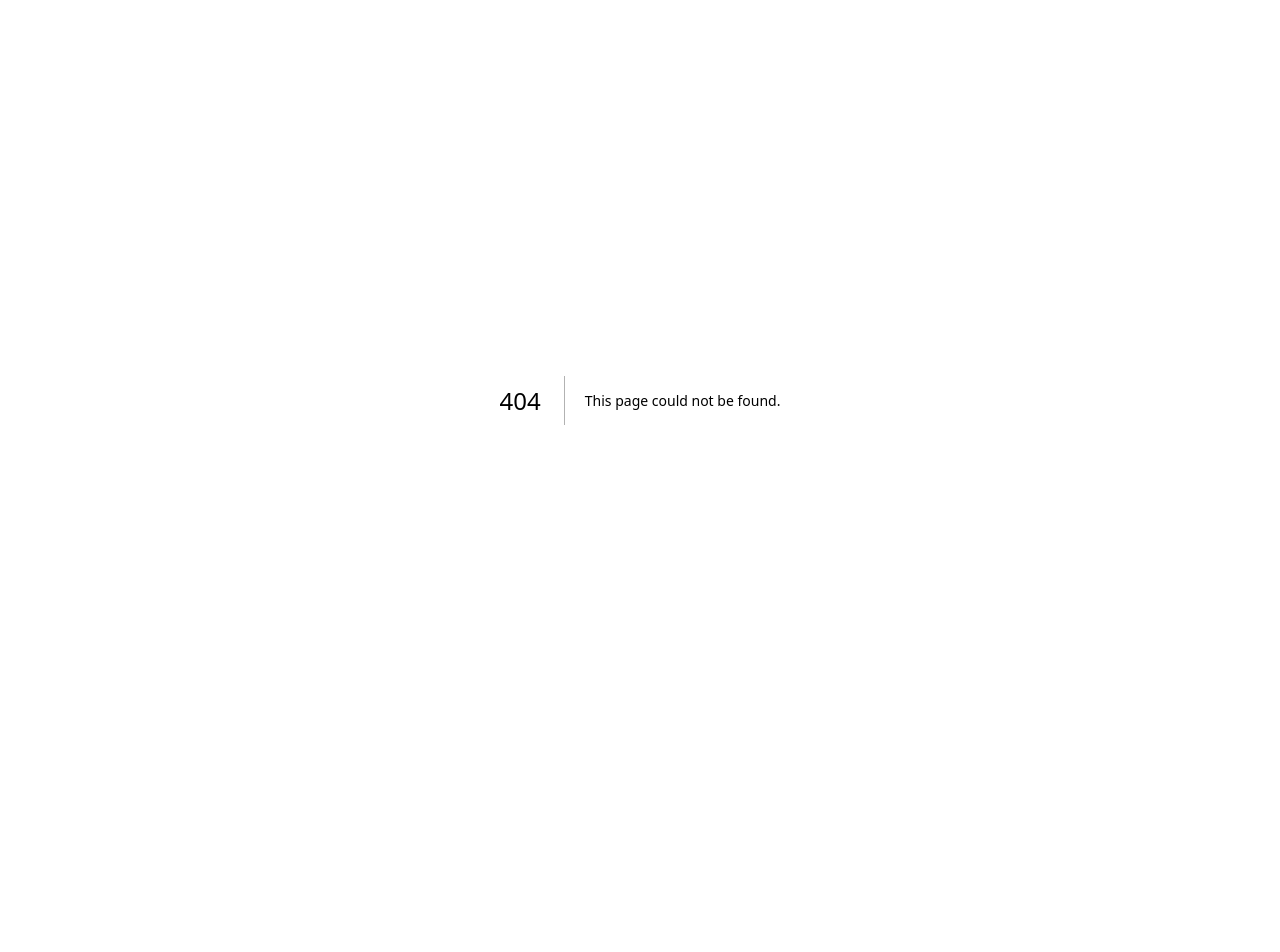
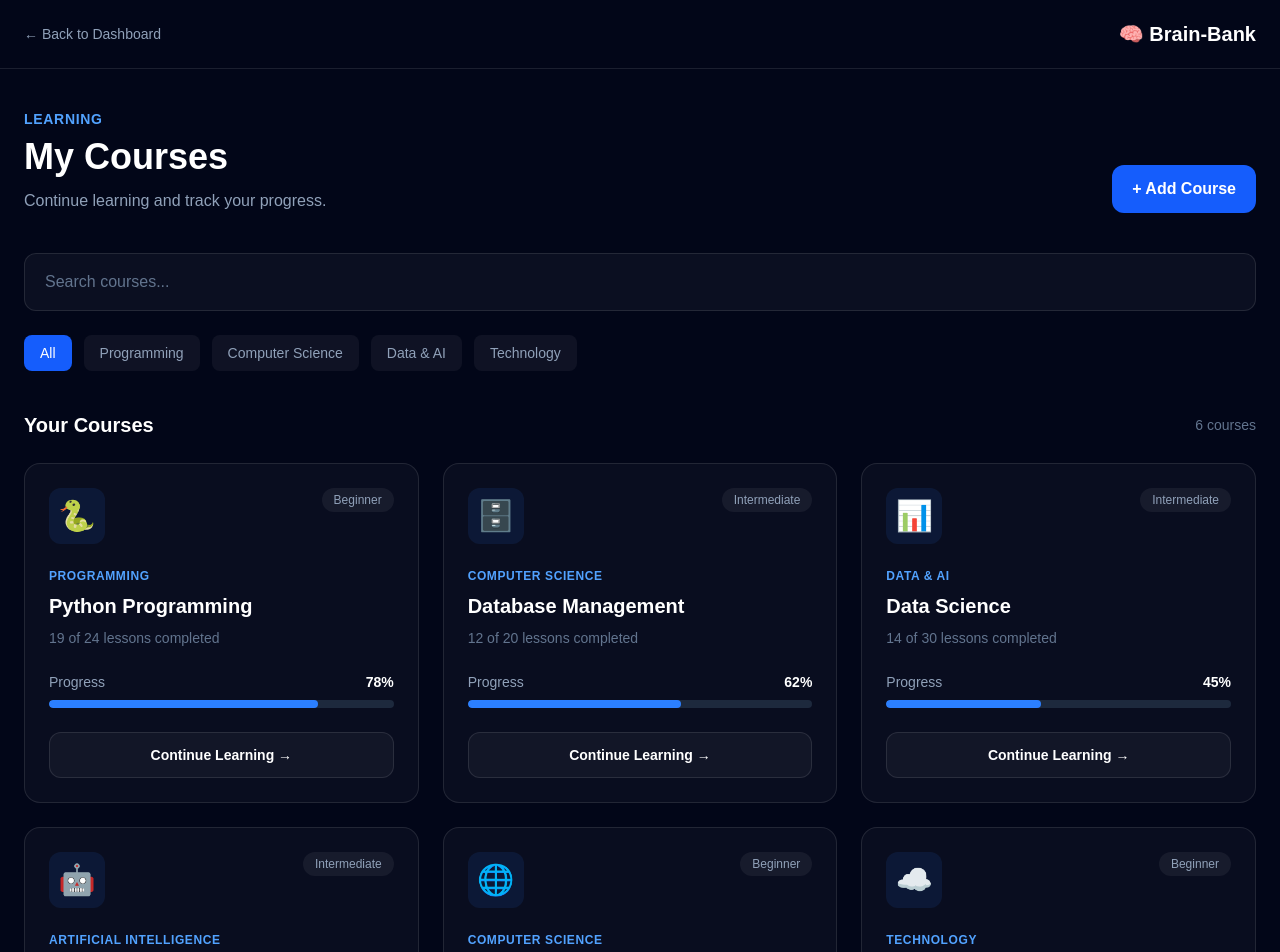
Before and after one commit to zaid-bit-ux/Brain-Bank, a Next.js app: page /courses in a window 1280 px wide. Before the commit this address had no page. Shown: the top 952 px of the page. Before the commit the page ends 800 px from the top, so only its background shows below. Built offline with nearby package versions, Linux system fonts and the light colour scheme.

Commit message:
Create page.tsx

```diff
--- /dev/null
+++ b/app/courses/page.tsx
@@ -0,0 +1,228 @@
+"use client";
+
+import { useState } from "react";
+import Link from "next/link";
+
+const courses = [
+  {
+    title: "Python Programming",
+    category: "Programming",
+    icon: "🐍",
+    progress: 78,
+    lessons: 24,
+    completed: 19,
+    level: "Beginner",
+  },
+  {
+    title: "Database Management",
+    category: "Computer Science",
+    icon: "🗄️",
+    progress: 62,
+    lessons: 20,
+    completed: 12,
+    level: "Intermediate",
+  },
+  {
+    title: "Data Science",
+    category: "Data & AI",
+    icon: "📊",
+    progress: 45,
+    lessons: 30,
+    completed: 14,
+    level: "Intermediate",
+  },
+  {
+    title: "Machine Learning",
+    category: "Artificial Intelligence",
+    icon: "🤖",
+    progress: 32,
+    lessons: 28,
+    completed: 9,
+    level: "Intermediate",
+  },
+  {
+    title: "Computer Networks",
+    category: "Computer Science",
+    icon: "🌐",
+    progress: 25,
+    lessons: 22,
+    completed: 6,
+    level: "Beginner",
+  },
+  {
+    title: "Cloud Computing",
+    category: "Technology",
+    icon: "☁️",
+    progress: 18,
+    lessons: 25,
+    completed: 4,
+    level: "Beginner",
+  },
+];
+
+const categories = ["All", "Programming", "Computer Science", "Data & AI", "Technology"];
+
+export default function CoursesPage() {
+  const [selectedCategory, setSelectedCategory] = useState("All");
+  const [search, setSearch] = useState("");
+
+  const filteredCourses = courses.filter((course) => {
+    const matchesCategory =
+      selectedCategory === "All" || course.category === selectedCategory;
+
+    const matchesSearch =
+      course.title.toLowerCase().includes(search.toLowerCase());
+
+    return matchesCategory && matchesSearch;
+  });
+
+  return (
+    <main className="min-h-screen bg-slate-950 text-white">
+      {/* Header */}
+      <header className="border-b border-white/10">
+        <div className="mx-auto flex max-w-7xl items-center justify-between px-6 py-5">
+          <Link
+            href="/dashboard"
+            className="text-sm text-slate-400 transition hover:text-white"
+          >
+            ← Back to Dashboard
+          </Link>
+
+          <div className="text-xl font-bold">🧠 Brain-Bank</div>
+        </div>
+      </header>
+
+      <div className="mx-auto max-w-7xl px-6 py-10">
+        {/* Page heading */}
+        <div className="flex flex-col justify-between gap-6 md:flex-row md:items-end">
+          <div>
+            <p className="text-sm font-semibold uppercase tracking-wider text-blue-400">
+              Learning
+            </p>
+
+            <h1 className="mt-2 text-4xl font-bold">
+              My Courses
+            </h1>
+
+            <p className="mt-3 text-slate-400">
+              Continue learning and track your progress.
+            </p>
+          </div>
+
+          <button className="rounded-xl bg-blue-600 px-5 py-3 font-semibold transition hover:bg-blue-500">
+            + Add Course
+          </button>
+        </div>
+
+        {/* Search */}
+        <div className="mt-10">
+          <input
+            type="text"
+            placeholder="Search courses..."
+            value={search}
+            onChange={(e) => setSearch(e.target.value)}
+            className="w-full rounded-xl border border-white/10 bg-white/[0.04] px-5 py-4 text-white outline-none placeholder:text-slate-500 focus:border-blue-500"
+          />
+        </div>
+
+        {/* Categories */}
+        <div className="mt-6 flex gap-3 overflow-x-auto pb-2">
+          {categories.map((category) => (
+            <button
+              key={category}
+              onClick={() => setSelectedCategory(category)}
+              className={`whitespace-nowrap rounded-lg px-4 py-2 text-sm font-medium transition ${
+                selectedCategory === category
+                  ? "bg-blue-600 text-white"
+                  : "bg-white/[0.05] text-slate-400 hover:bg-white/[0.10] hover:text-white"
+              }`}
+            >
+              {category}
+            </button>
+          ))}
+        </div>
+
+        {/* Course count */}
+        <div className="mt-8 flex items-center justify-between">
+          <h2 className="text-xl font-semibold">
+            Your Courses
+          </h2>
+
+          <span className="text-sm text-slate-500">
+            {filteredCourses.length} courses
+          </span>
+        </div>
+
+        {/* Courses */}
+        <div className="mt-6 grid gap-6 md:grid-cols-2 lg:grid-cols-3">
+          {filteredCourses.map((course) => (
+            <div
+              key={course.title}
+              className="group rounded-2xl border border-white/10 bg-white/[0.03] p-6 transition hover:-translate-y-1 hover:border-blue-400/30 hover:bg-white/[0.05]"
+            >
+              {/* Icon */}
+              <div className="flex items-start justify-between">
+                <div className="flex h-14 w-14 items-center justify-center rounded-xl bg-blue-500/10 text-3xl">
+                  {course.icon}
+                </div>
+
+                <span className="rounded-full bg-white/[0.06] px-3 py-1 text-xs text-slate-400">
+                  {course.level}
+                </span>
+              </div>
+
+              {/* Course information */}
+              <p className="mt-6 text-xs font-semibold uppercase tracking-wider text-blue-400">
+                {course.category}
+              </p>
+
+              <h3 className="mt-2 text-xl font-bold">
+                {course.title}
+              </h3>
+
+              <p className="mt-2 text-sm text-slate-500">
+                {course.completed} of {course.lessons} lessons completed
+              </p>
+
+              {/* Progress */}
+              <div className="mt-6">
+                <div className="mb-2 flex justify-between text-sm">
+                  <span className="text-slate-400">Progress</span>
+                  <span className="font-semibold text-white">
+                    {course.progress}%
+                  </span>
+                </div>
+
+                <div className="h-2 overflow-hidden rounded-full bg-slate-800">
+                  <div
+                    className="h-full rounded-full bg-blue-500 transition-all"
+                    style={{ width: `${course.progress}%` }}
+                  />
+                </div>
+              </div>
+
+              {/* Button */}
+              <button className="mt-6 w-full rounded-xl border border-white/10 bg-white/[0.04] py-3 text-sm font-semibold transition hover:bg-blue-600 hover:text-white">
+                Continue Learning →
+              </button>
+            </div>
+          ))}
+        </div>
+
+        {filteredCourses.length === 0 && (
+          <div className="mt-10 rounded-2xl border border-white/10 bg-white/[0.03] p-12 text-center">
+            <div className="text-4xl">🔎</div>
+
+            <h3 className="mt-4 text-xl font-semibold">
+              No courses found
+            </h3>
+
+            <p className="mt-2 text-slate-500">
+              Try a different search or category.
+            </p>
+          </div>
+        )}
+      </div>
+    </main>
+  );
+}
```
